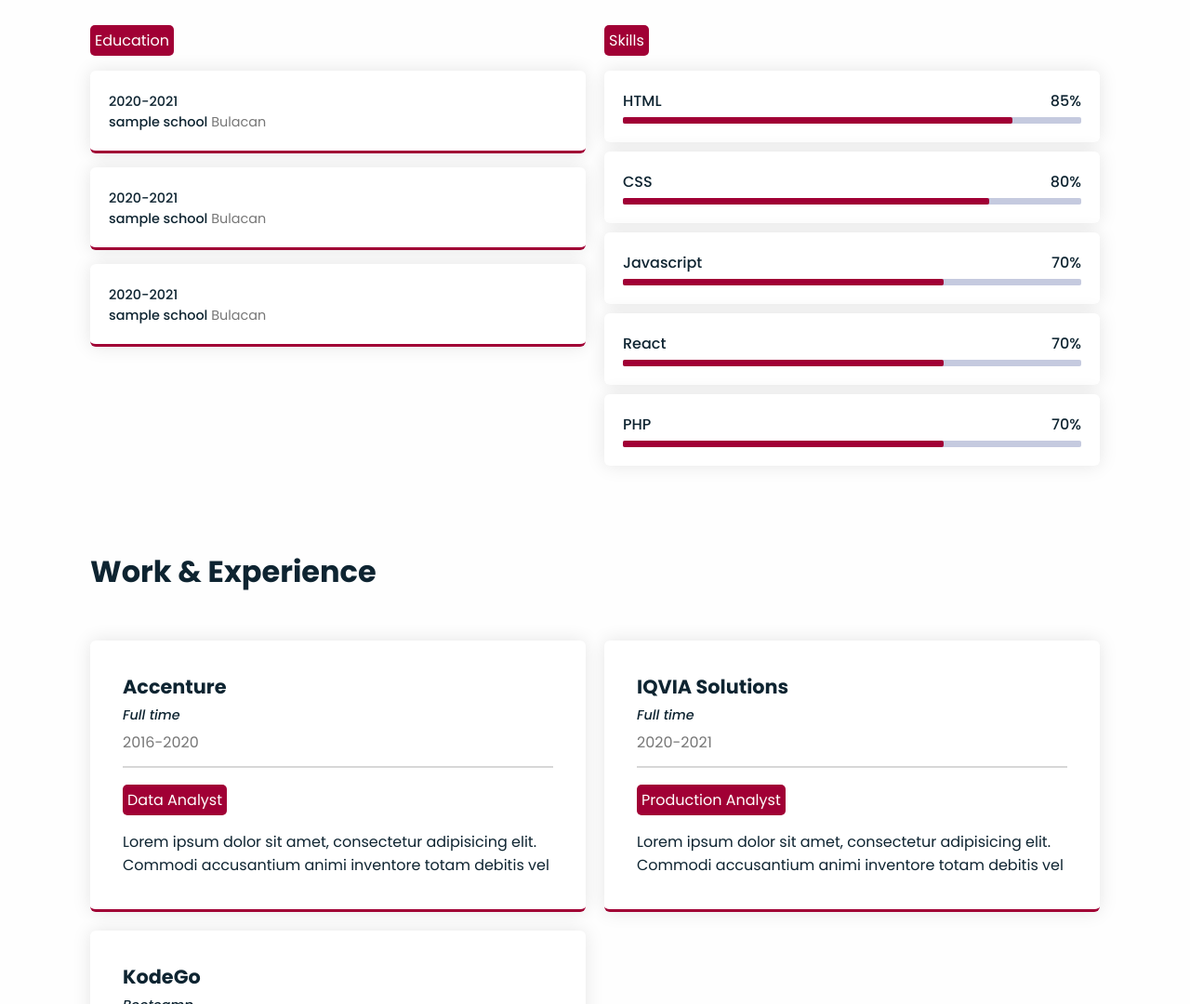
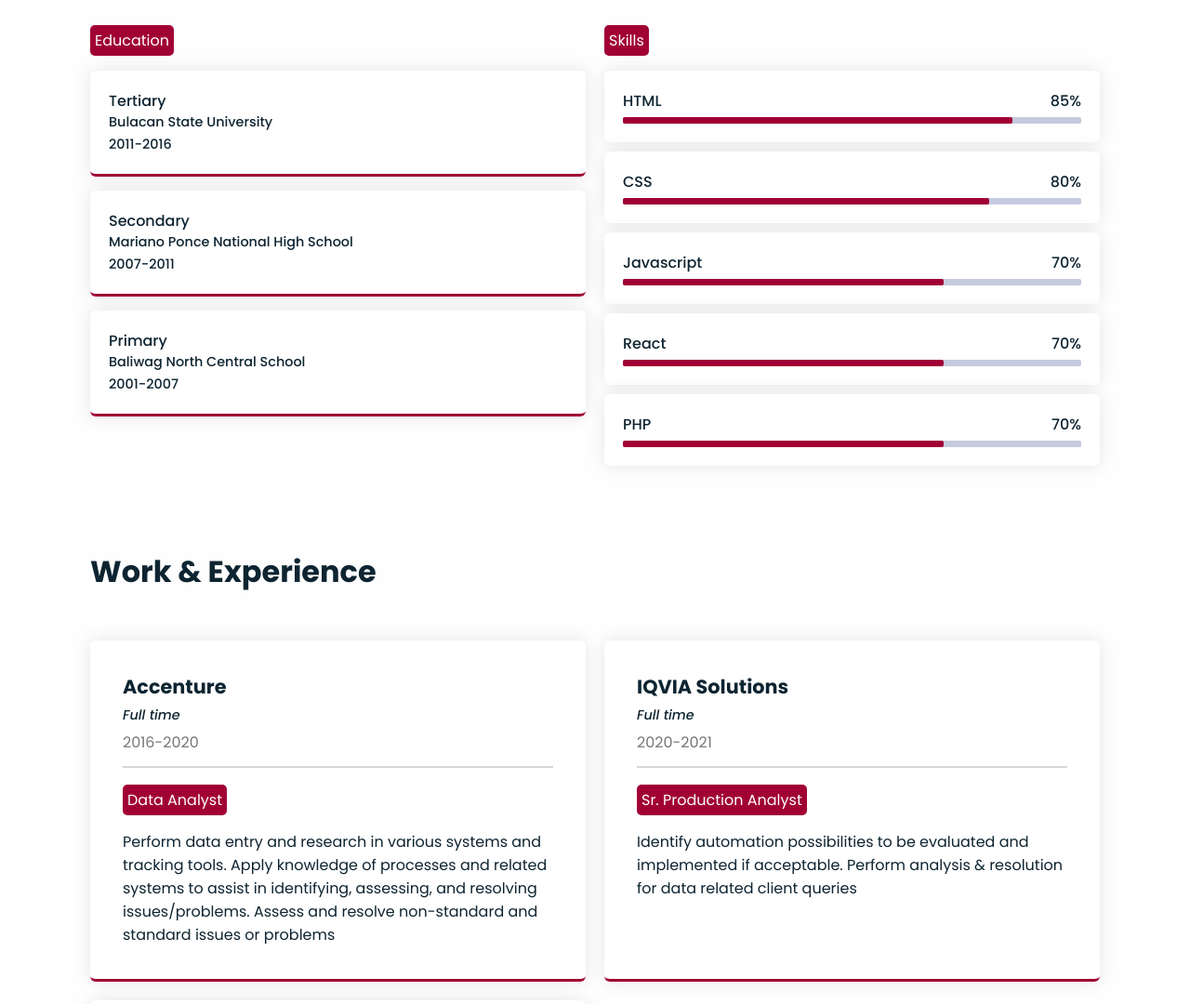
Before and after one commit to kdsabella/portfolio.github.io, a plain HTML site: page index.html in a window 1280 px wide. Shown: the part 1720-2800 px from the top of the page at 93% size. Drawn offline with Linux system fonts and the light colour scheme.

Commit message:
edit profile

```diff
--- a/index.html
+++ b/index.html
@@ -5,7 +5,7 @@
     <meta charset="UTF-8">
     <meta http-equiv="X-UA-Compatible" content="IE=edge">
     <meta name="viewport" content="width=device-width, initial-scale=1.0">
-    <title>Document</title>
+    <title>Portfolio</title>
     <link rel="stylesheet" href="css/style.css">
     <link rel="stylesheet" href="https://cdnjs.cloudflare.com/ajax/libs/font-awesome/6.1.1/css/all.min.css">
 </head>
@@ -66,8 +66,8 @@
                 <div class="about-info">
                     <div class="description">
                         <h3>I'm Ken</h3>
-                        <h4>Lorem ipsum, dolor <span>Fullstack Developer</span> sit amet consectetur adipisicing elit. Eaque ullam quos nihil animi odio quidem delectus cumque placeat, ratione hic explicabo enim tenetur nesciunt molestias provident veritatis?
-                            Officia, repellendus delectus.</h4>
+                        <h4>My eagerness to learn new things gives me the reason to look for opportunities where I share my skills and talents and enhance them as well. My skills in HTML, CSS, Javascript, React JS, PHP, etc enables me compete with other developers
+                            on developing websites that can help user to solve their problems. </h4>
                     </div>
                     <a href="" class="btn">Download CV <i class="fas fa-downloading"></i> </a>
                 </div>
@@ -91,16 +91,19 @@
                         <h4><label>Education</label></h4>
                         <ul class="edu-list">
                             <li class="item">
-                                <span class="year">2020-2021</span>
-                                <p><span>sample school</span> Bulacan</p>
+                                <span>Tertiary</span><br>
+                                <p><span>Bulacan State University </span> </p>
+                                <span class="year">2011-2016</span>
                             </li>
                             <li class="item">
-                                <span class="year">2020-2021</span>
-                                <p><span>sample school</span> Bulacan</p>
+                                <span>Secondary</span><br>
+                                <p><span>Mariano Ponce National High School</span> </p>
+                                <span class="year">2007-2011</span>
                             </li>
                             <li class="item">
-                                <span class="year">2020-2021</span>
-                                <p><span>sample school</span> Bulacan</p>
+                                <span>Primary</span><br>
+                                <p><span>Baliwag North Central School</span> </p>
+                                <span class="year">2001-2007</span>
                             </li>
                         </ul>
                     </div>
@@ -158,7 +161,8 @@
                         </div>
                         <div class="hr"></div>
                         <h4><label>Data Analyst</label></h4>
-                        <p>Lorem ipsum dolor sit amet, consectetur adipisicing elit. Commodi accusantium animi inventore totam debitis vel </p>
+                        <p>Perform data entry and research in various systems and tracking tools. Apply knowledge of processes and related systems to assist in identifying, assessing, and resolving issues/problems. Assess and resolve non-standard and standard
+                            issues or problems</p>
 
                     </div>
                     <div class="experience-card">
@@ -168,8 +172,8 @@
                             <span>2020-2021</span>
                         </div>
                         <div class="hr"></div>
-                        <h4><label>Production Analyst</label></h4>
-                        <p>Lorem ipsum dolor sit amet, consectetur adipisicing elit. Commodi accusantium animi inventore totam debitis vel </p>
+                        <h4><label>Sr. Production Analyst</label></h4>
+                        <p>Identify automation possibilities to be evaluated and implemented if acceptable. Perform analysis & resolution for data related client queries </p>
 
                     </div>
                     <div class="experience-card">
@@ -179,8 +183,8 @@
                             <span>2022</span>
                         </div>
                         <div class="hr"></div>
-                        <h4><label>Web Developer</label></h4>
-                        <p>Lorem ipsum dolor sit amet, consectetur adipisicing elit. Commodi accusantium animi inventore totam debitis vel </p>
+                        <h4><label>Full Stack Web Developer</label></h4>
+
 
                     </div>
                 </div>
```
